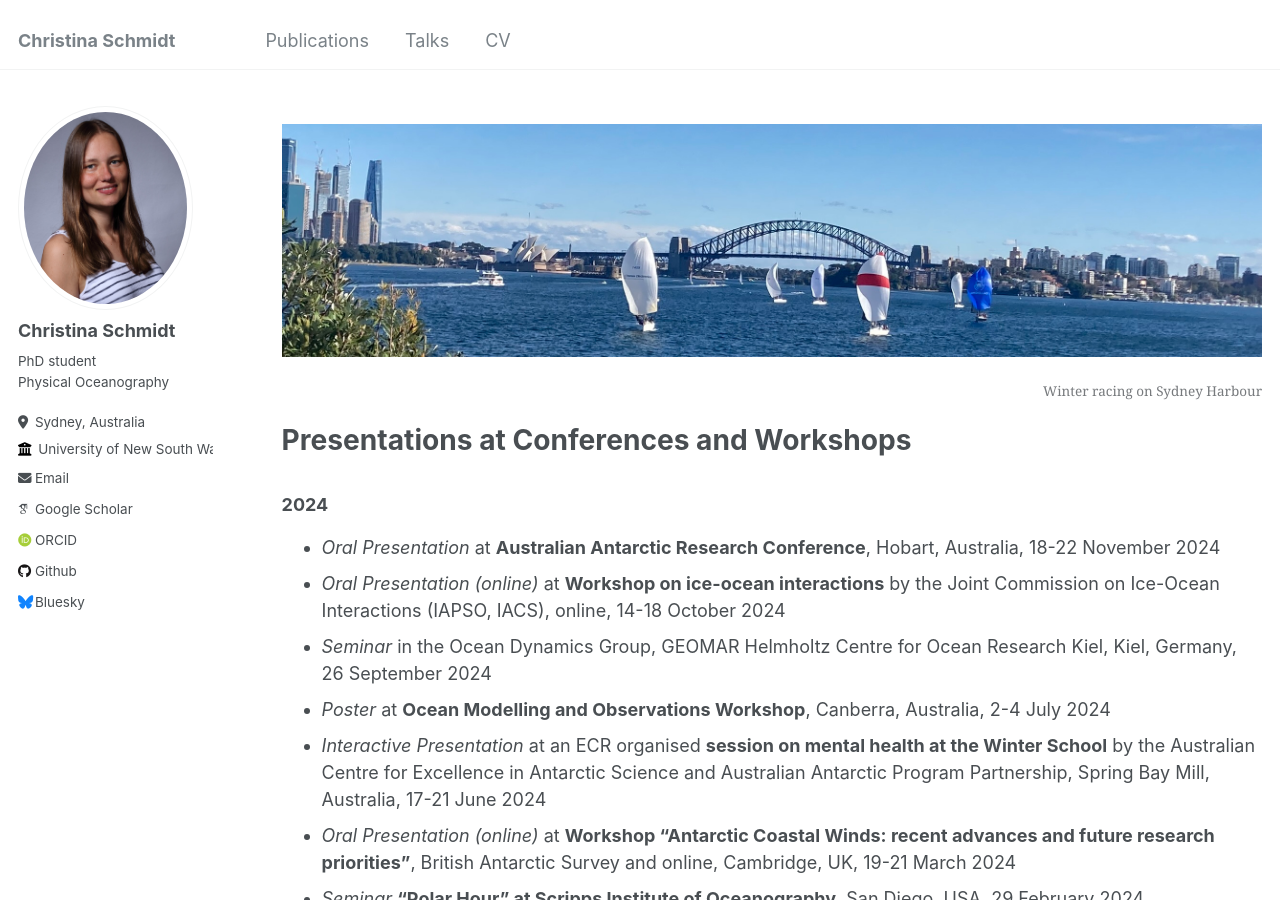
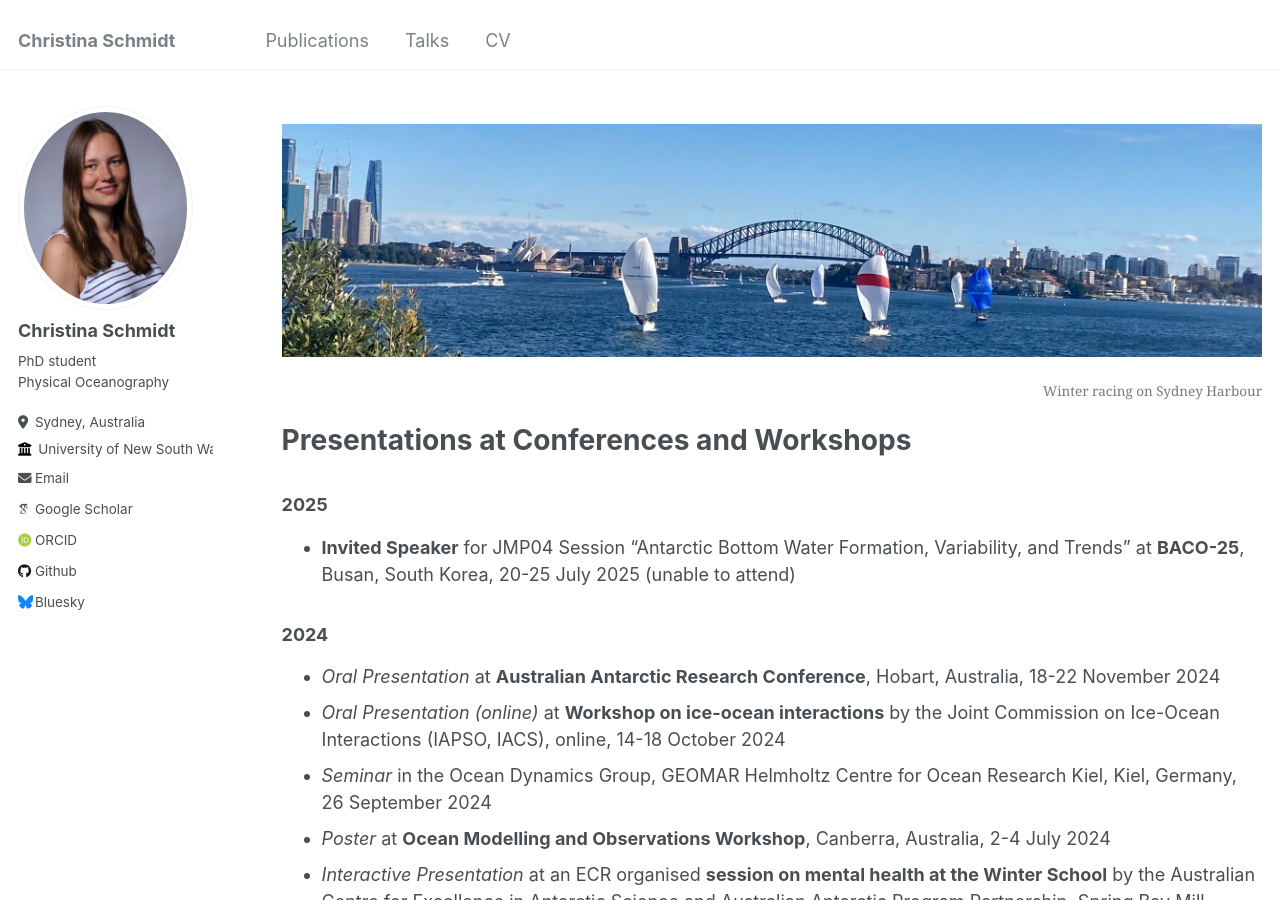
Before and after one commit to schmidt-christina/schmidt-christina.github.io, a Jekyll site: the page built from _pages/talks.md, in a window 1280 px wide and 900 px high. Built offline with Jekyll 4.4.1, drawn with Linux system fonts in a browser that asks for light colours; some web fonts are replaced.

Commit message:
Added invited speaker at BACO25

```diff
--- a/_pages/talks.md
+++ b/_pages/talks.md
@@ -14,6 +14,9 @@ author_profile: true
 </p>
 
 # Presentations at Conferences and Workshops
+
+### 2025
+* **Invited Speaker** for JMP04 Session "Antarctic Bottom Water Formation, Variability, and Trends" at **BACO-25**, Busan, South Korea, 20-25 July 2025 (unable to attend)
 
 ### 2024
 * *Oral Presentation* at **Australian Antarctic Research Conference**, Hobart, Australia, 18-22 November 2024
```
